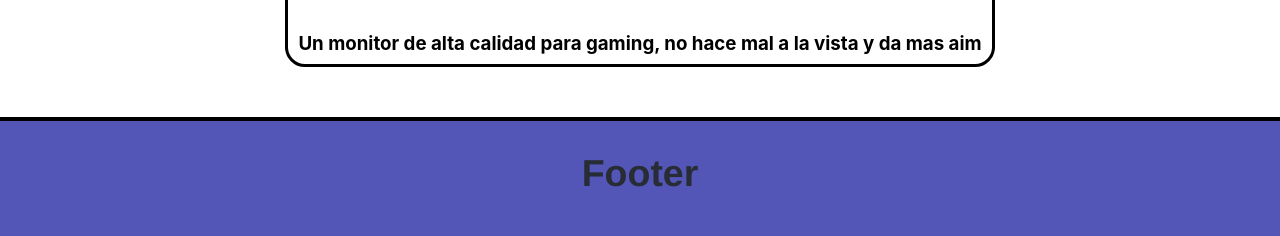
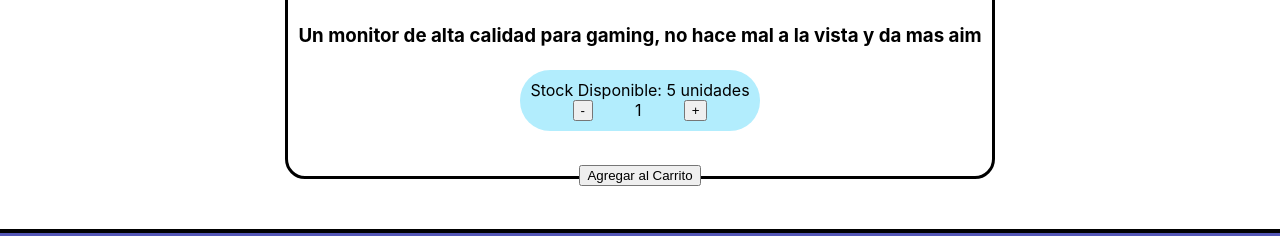
Before and after one commit to zjonasdaniel/computerStore, a React (Create React App) app: page /detail/1 in a window 1280 px wide. Shown: the part 459-695 px from the top of the page. Built offline with nearby package versions, Linux system fonts and the light colour scheme.

Commit message:
Entrega20220922

```diff
--- a/src/App.css
+++ b/src/App.css
@@ -46,7 +46,6 @@
 .ItemPadre{
   border: solid 3px black;
   border-radius: 20px;
-
 }
 .ItemHijo{
   display: flex;
@@ -65,3 +64,12 @@
   justify-content: space-evenly;
   text-decoration: none;
 }
+.ItemDetailCarrito ,.ItemButton{
+  border: solid 2px black;
+  background-color: white;
+  padding: 10px;
+  text-decoration: none;
+  font-size: 20px;
+  color: black;
+  font-weight: bold;
+}
--- a/src/App.js
+++ b/src/App.js
@@ -5,10 +5,12 @@ import ItemListConteiner from './pages/ItemListConteiner/ItemListConteiner';
 import { BrowserRouter, Routes, Route } from 'react-router-dom';
 import Footer from './components/Footer/Footer';
 import ItemDetailContainer from './pages/ItemDetailContainer/ItemDetailContainer'
+import CartProvider from './context/CartProvider';
 
 function App() {
   return (
     <div className="App">
+      <CartProvider>
         <BrowserRouter>
           <NavBar>
             <CartWidget />
@@ -17,12 +19,14 @@ function App() {
             <Route path='/' element={<ItemListConteiner greeting='Hola, Bienveni@s!' />} />
             <Route path='/inicio' element={<ItemListConteiner greeting='Hola, Bienveni@s!' />} />
             <Route path='/tienda' element={<ItemListConteiner greeting='Hola, Bienveni@s!' />} />
-          <Route path='/nosotros' element={<ItemListConteiner greeting='Hola, Bienveni@s!' />} />
-          <Route path='/contacto' element={<ItemListConteiner greeting='Hola, Bienveni@s!' />} />
-          <Route path='/detail/:id' element={<ItemDetailContainer/>} />
+            <Route path='/nosotros' element="HOla vendemos compus" />
+            <Route path='/contacto' element="Seguinos en FB" />
+            <Route path='/cart' element="HOLA" />
+            <Route path='/detail/:id' element={<ItemDetailContainer />} />
           </Routes>
           <Footer />
         </BrowserRouter>
+      </CartProvider>
     </div>
   );
 }
--- a/src/components/Item/Item.js
+++ b/src/components/Item/Item.js
@@ -1,11 +1,13 @@
 
-export const Item = ({ key, title, price, image }) => {
+import { Link } from "react-router-dom"
+export const Item = ({ id, title, price, image }) => {
     return (
         <div className="ItemPadre">
             <div className="ItemHijo">
                 <img width={"200px"} src={image} alt={title} />
                 <h2>{title}</h2>
                 <h3>{price}</h3>
+                <Link to={'/detail/'+ id} className='ItemButton'> Detalles </Link>
             </div>
         </div>
     )
--- a/src/components/ItemCount/ItemCount.js
+++ b/src/components/ItemCount/ItemCount.js
@@ -1,22 +1,21 @@
-import { useState } from "react";
 import "./ItemCount.css";
-export const ItemCount = () => {
-    const [count1, setcount1] = useState(0);
+
+export const ItemCount = ({count,setCount,stock}) => {
     const suma = () => {
-        if (count1 < 10) { setcount1(count1 + 1) }
+        if (count < stock) { setCount(count + 1) }
     }
     const resta = () => {
-        if (count1 > 0) { setcount1(count1 - 1) }
+        if (count > 1) { setCount(count - 1) }
     }
     return (
         <div className="itemCountPadre">
-            <div className="itemCountStock"> Stock Disponible: 10unidades</div>
+            <div className="itemCountStock"> Stock Disponible: {stock} unidades</div>
             <div className="itemCountCount">
                 <button onClick={resta}>
                     -
                 </button>
                 <div>
-                    {count1}
+                    {count}
                 </div>
                 <button onClick={suma}>
                     +
--- a/src/components/ItemDetail/ItemDetail.js
+++ b/src/components/ItemDetail/ItemDetail.js
@@ -1,6 +1,14 @@
 import React from 'react'
+import { ItemCount } from '../ItemCount/ItemCount'
+import { useState, useContext } from 'react';
+import { CartContext } from '../../context/CartContext';
 
 const ItemDetail = ({ Item }) => {
+    const [count,setCount] = useState(1);
+    const {addToCart} = useContext(CartContext);
+    const OnAdd = () =>{
+        addToCart(Item,count);
+    };
     return (
         <div className="ItemPadre">
             <div className="ItemHijo">
@@ -8,6 +16,8 @@ const ItemDetail = ({ Item }) => {
                 <h2>{Item.title}</h2>
                 <h3>{Item.price}</h3>
                 <h3>{Item.description}</h3>
+                <ItemCount stock={Item.stock} setCount={setCount} count={count}/>
+                <button onClick={OnAdd}>Agregar al Carrito</button>
             </div>
         </div>
     )
--- a/src/components/ItemList/ItemList.js
+++ b/src/components/ItemList/ItemList.js
@@ -1,21 +1,16 @@
 import { Item } from "../Item/Item";
-import { Link } from 'react-router-dom'
 export const ItemList = ({ lista }) => {
-
   return (
     <div className="ItemListPadre">
       {lista.map((product) => (
-                <Link
-                    key={product.id}
-                    to={'/detail/'+ product.id}
-                    className='LinkItemList'>
         <Item
           key={product.id}
           title={product.title}
           price={product.price}
-                        image={product.image} />
-                </Link>
+          image={product.image}
+          id={product.id}
+        />
       ))}
     </div>
-    )
-}
+  );
+};
--- a/src/components/mockData.js
+++ b/src/components/mockData.js
@@ -4,14 +4,16 @@ const data = [
         title: "Monitor",
         price: "$20000",
         image: "https://www.pnguniverse.com/wp-content/uploads/2021/06/Monitor-encendido-cc9a67fd.png",
-        description: "Un monitor de alta calidad para gaming, no hace mal a la vista y da mas aim"
+        description: "Un monitor de alta calidad para gaming, no hace mal a la vista y da mas aim",
+        stock:"5"
     },
     {
         id: "2",
         title: "Mouse",
         price: "$5000",
         image: "https://jctecnologia.com.ar/hpjct/wp-content/uploads/2021/05/g502-hero.png",
-        description: "Un mouse con apuntado asistido para juegos shooters"
+        description: "Un mouse con apuntado asistido para juegos shooters",
+        stock:"10"
 
     },
     {
@@ -19,7 +21,8 @@ const data = [
         title: "Teclado",
         price: "$7000",
         image: "https://resource.logitechg.com/d_transparent.gif/content/dam/gaming/en/products/lol-pro-x-keyboard/gallery/league-of-legends-pro-x-gaming-keyboard-gallery-1.png",
-        description: "Teclado mecanico UTRA PLUS con teclas pulidas a mano"
+        description: "Teclado mecanico UTRA PLUS con teclas pulidas a mano",
+        stock:"10"
 
     },
     {
@@ -27,7 +30,8 @@ const data = [
         title: "Mousepad",
         price: "$2000",
         image: "http://d3ugyf2ht6aenh.cloudfront.net/stores/001/156/703/products/mouse-pad-logitech-g240-gaming-11-fe219448f63610a57416014026632703-640-0.png",
-        description: "Mousepad a base de fibras naturales y seda"
+        description: "Mousepad a base de fibras naturales y seda",
+        stock:"10"
 
     }
 ];
--- /dev/null
+++ b/src/context/CartContext.js
@@ -0,0 +1,2 @@
+import { createContext } from "react";
+export const CartContext = createContext();
--- /dev/null
+++ b/src/context/CartProvider.js
@@ -0,0 +1,29 @@
+import { useState } from "react";
+import { CartContext } from "./CartContext";
+
+const CartProvider = ({ children }) => {
+    const [cart,setCart] = useState([]);
+
+    const addToCart = (item, cantidad) => {
+        if (isInCart(item.id)){
+            alert('ya esta en el carrito');
+        }else{
+            setCart([...cart,{...item, cantidad}]);
+        }
+    };
+    const isInCart = (id) => {
+        return cart.some((item)=>item.id===id);
+    };
+    const clearCart = () => {
+        setCart([]);
+    };
+    const removeItem = (idDelete) => {
+        setCart(cart.filter((item)=>item.id!==idDelete));
+    }
+    return (
+        <CartContext.Provider value={{cart, addToCart}}>
+            {children}
+        </CartContext.Provider>
+    );
+};
+export default CartProvider;
```
Lines whose indentation alone changed are shown as unchanged.
